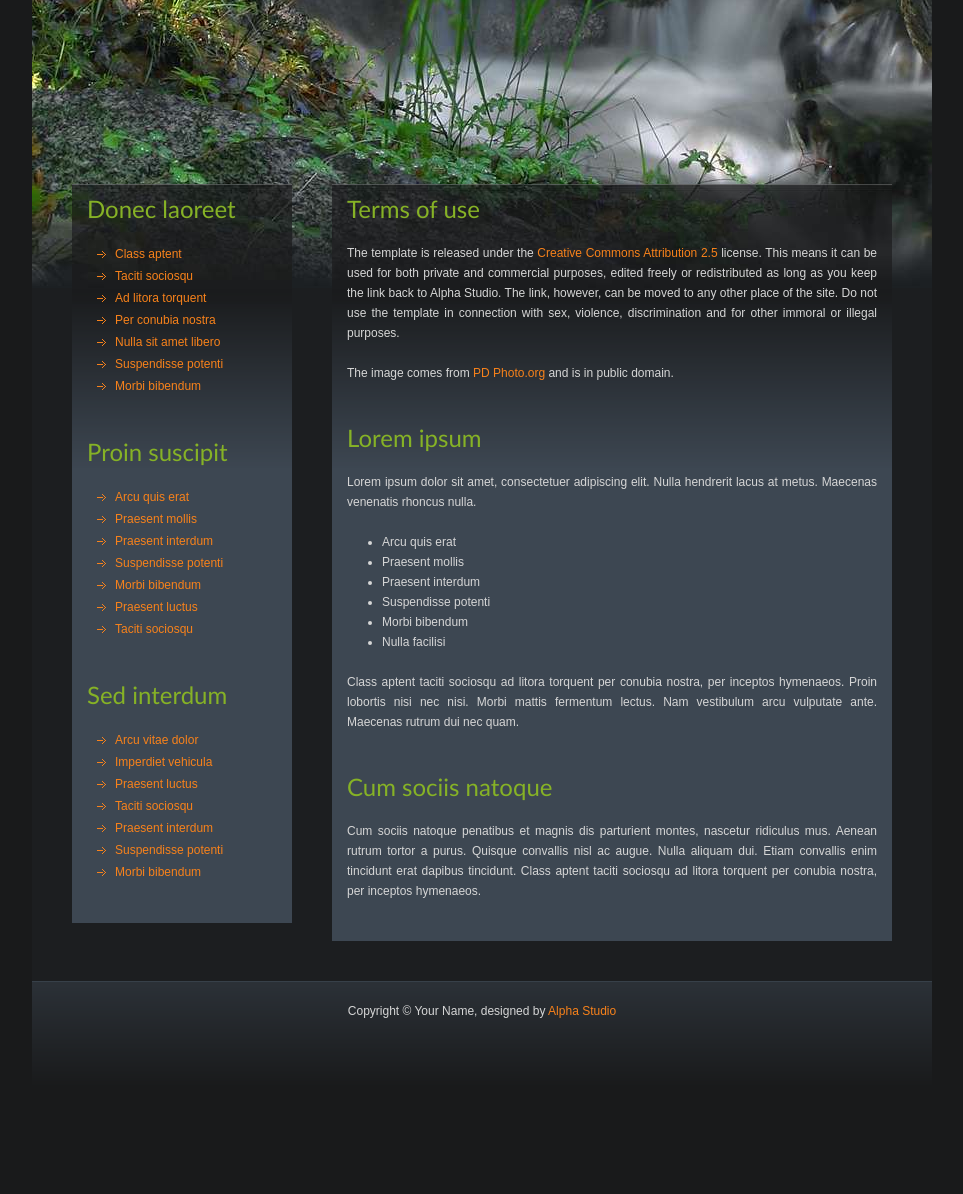
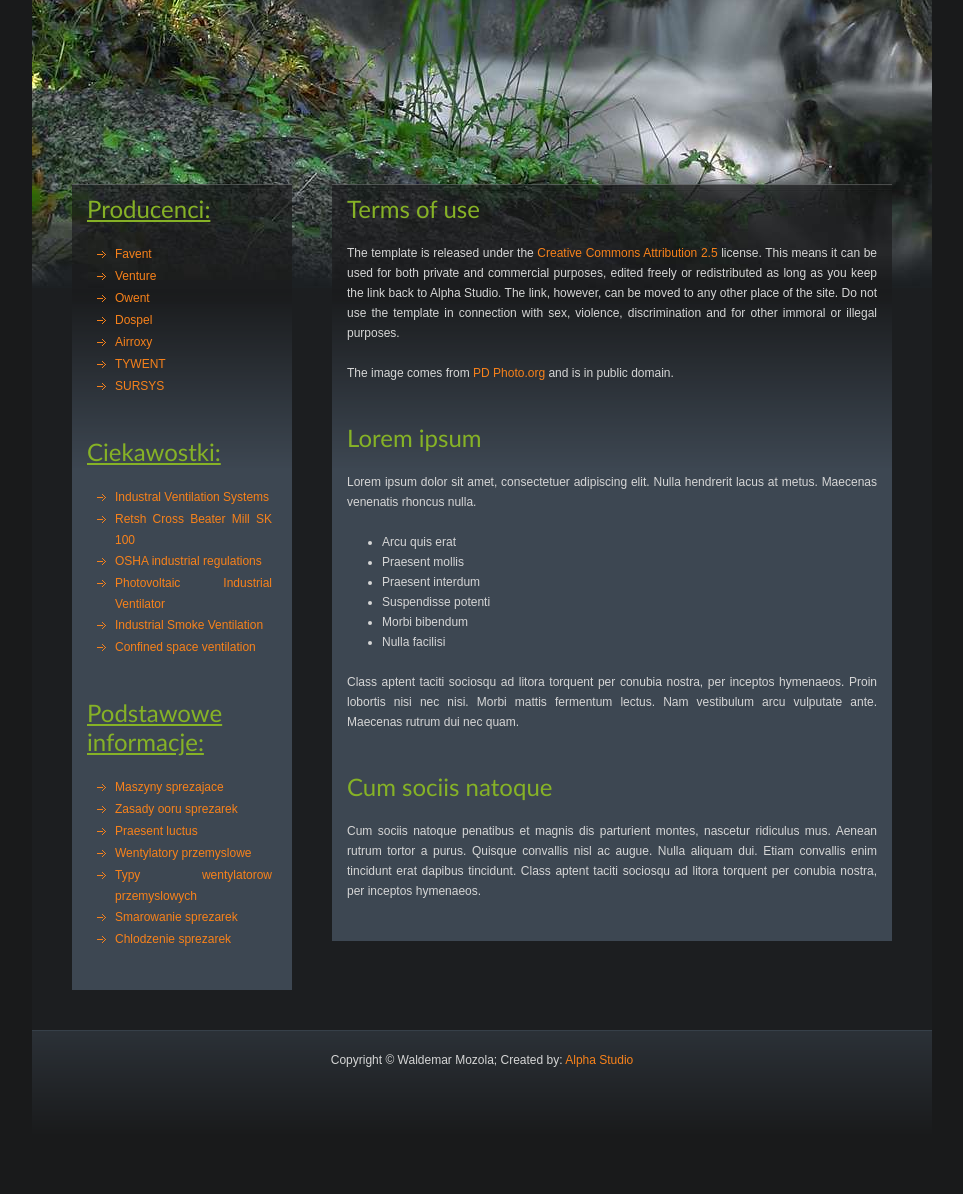
Before and after one commit to mozola/Ventilator, a Django app: page / in a window 1280 px wide. Shown: the part 286-1480 px from the top of the page, without its empty margins (158-1121 px from the left). Before the commit the page ends 1326 px from the top, so only its background shows below. Run offline with Django 3.2, Linux system fonts and the light colour scheme.

Commit message:
poprawione widoki i szablon gowny

```diff
--- a/obliczenia/templates/baseweb/style_css/base.html
+++ b/obliczenia/templates/baseweb/style_css/base.html
@@ -191,35 +191,34 @@ a:hover {
         </div>
         <div id="middle">
             <div id="sidebar"><div id="sidebar2">
-                    <h2>Donec laoreet</h2>
+                    <h2 style="text-decoration: underline;">Producenci:</h2>
                     <ul>
-                        <li><a href="#">Class aptent</a></li>
-                        <li><a href="#">Taciti sociosqu</a></li>
-                        <li><a href="#">Ad litora torquent</a></li>
-                        <li><a href="#">Per conubia nostra</a></li>
-                        <li><a href="#">Nulla sit amet libero</a></li>
-                        <li><a href="#">Suspendisse potenti</a></li>
-                        <li><a href="#">Morbi bibendum</a></li>
+                        <li><a href="http://www.fawent.pl/">Favent</a></li>
+                        <li><a href="http://www.venture.pl/">Venture</a></li>
+                        <li><a href="http://www.owent.pl/">Owent</a></li>
+                        <li><a href="http://www.dospel.com/">Dospel</a></li>
+                        <li><a href="http://airroxy.com/">Airroxy</a></li>
+                        <li><a href="http://tywent.pl/">TYWENT</a></li>
+                        <li><a href="http://sursys.pl/wentylatory-przemyslowe/">SURSYS</a></li>
                     </ul>
-                    <h2>Proin suscipit</h2>
+                    <h2 style="text-decoration: underline;">Ciekawostki:</h2>
                     <ul>
-                        <li><a href="#">Arcu quis erat</a></li>
-                        <li><a href="#">Praesent mollis</a></li>
-                        <li><a href="#">Praesent interdum</a></li>
-                        <li><a href="#">Suspendisse potenti</a></li>
-                        <li><a href="#">Morbi bibendum</a></li>
-                        <li><a href="#">Praesent luctus</a></li>
-                        <li><a href="#">Taciti sociosqu</a></li>
+                        <li><a href="https://www.youtube.com/watch?v=XzJhx36ghAY">Industral Ventilation Systems</a></li>
+                        <li><a href="https://www.youtube.com/watch?v=1HX0d5c1ufk">Retsh Cross Beater Mill SK 100</a></li>
+                        <li><a href="https://www.youtube.com/watch?v=HwQ4FTQnYlE">OSHA industrial regulations</a></li>
+                        <li><a href="https://www.youtube.com/watch?v=Jl8Agi8P5Bk">Photovoltaic Industrial Ventilator</a></li>
+                        <li><a href="https://www.youtube.com/watch?v=1K8STobSufY">Industrial Smoke Ventilation</a></li>
+                        <li><a href="https://www.youtube.com/watch?v=dzcp5aoWCzU"> Confined space ventilation</a></li>
                     </ul>
-                    <h2>Sed interdum</h2>
+                    <h2 style="text-decoration: underline;">Podstawowe informacje:</h2>
                     <ul>
-                        <li><a href="#">Arcu vitae dolor</a></li>
-                        <li><a href="#">Imperdiet vehicula</a></li>
-                        <li><a href="#">Praesent luctus</a></li>
-                        <li><a href="#">Taciti sociosqu</a></li>
-                        <li><a href="#">Praesent interdum</a></li>
-                        <li><a href="#">Suspendisse potenti</a></li>
-                        <li><a href="#">Morbi bibendum</a></li>
+                        <li><a href="http://www.freediving-championship.pl/a-632-gdzie-wykorzystuje-sie-maszyny-sprezajace-powietrze.html">Maszyny sprezajace</a></li>
+                        <li><a href="http://www.sprezarki.com.pl/podstawowe-zasady-doboru-sprezarekjak-oszczedzic-s">Zasady ooru sprezarek</a></li>
+                        <li><a href="">Praesent luctus</a></li>
+                        <li><a href="#">Wentylatory przemyslowe</a></li>
+                        <li><a href="https://www.bibusmenos.pl/fileadmin/editors/countries/bimen/DO_POBRANIA/NOWOSCI_BM/BM_NOWOSCI_POMPY_I_SYSTEMY_SZYBKIE_PROTOTYPOWANIE_nr-01-95_14-06-2013.pdf">Typy wentylatorow przemyslowych</a></li>
+                        <li><a href="http://produkty.totalpolska.pl/wiedza/rozdzial%2008.pdf">Smarowanie sprezarek</a></li>
+                        <li><a href="#">Chlodzenie sprezarek</a></li>
                     </ul>
             </div></div>
             <div id="right"><div id="right2">
@@ -231,7 +230,7 @@ a:hover {
             <div class="clearing">&nbsp;</div>
         </div>
         <div id="footer">
-            <p>Copyright &copy; Your Name, designed by <a href="http://www.alphastudio.pl" target="_blank">Alpha Studio</a></p>
+            <p>Copyright &copy; Waldemar Mozola; Created by: <a href="/" target="_blank">Alpha Studio</a></p>
         </div>
     </div>
 </body>
```
Also changed, not shown: obliczenia/views.py (+34 -1 lines), db.sqlite3, 2 other files.
